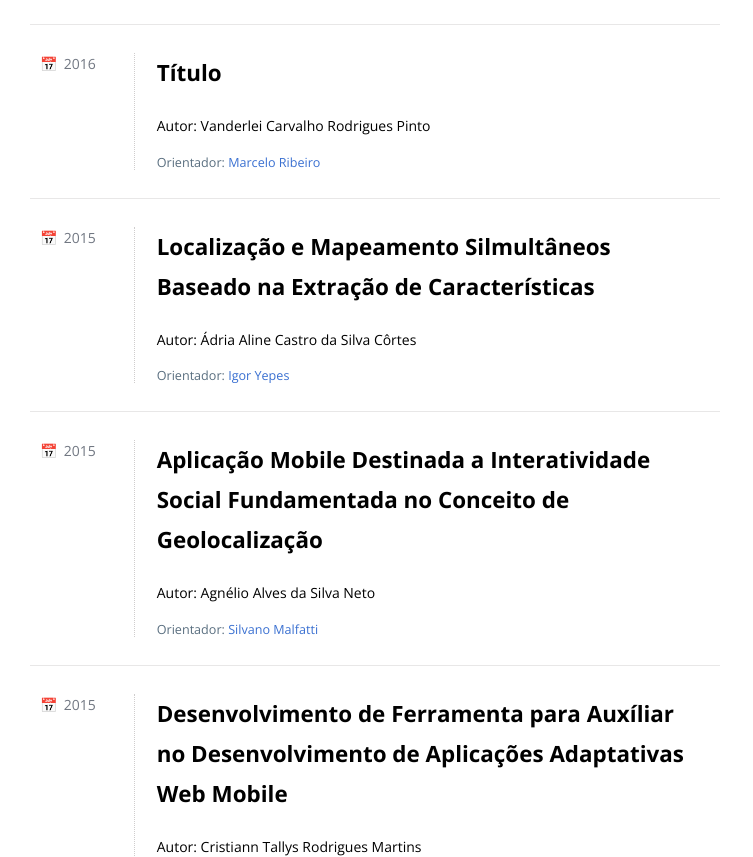
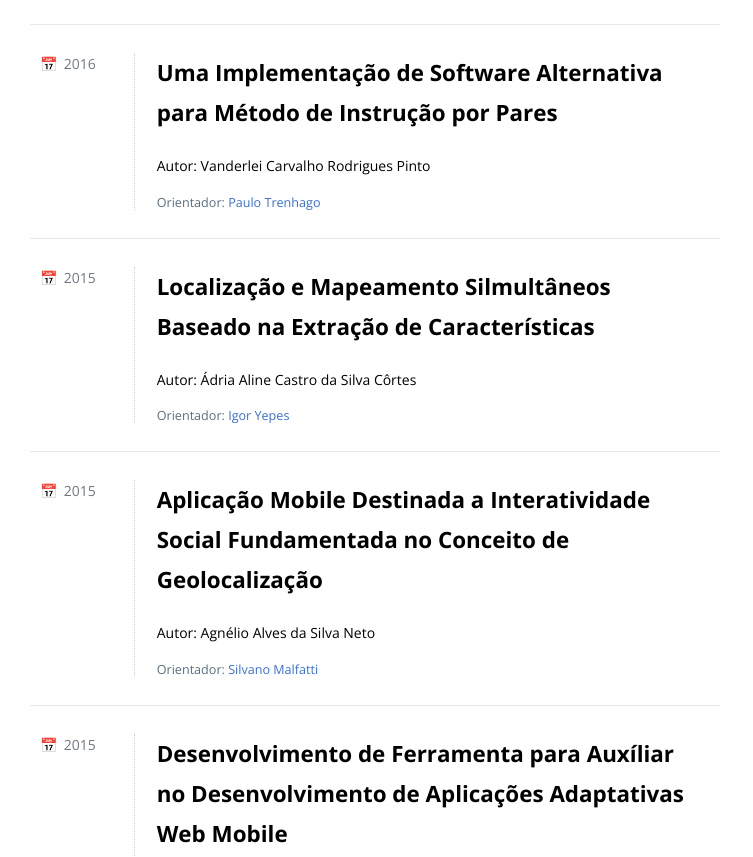
Before and after one commit to siunitins/siunitins.github.io, a plain HTML site: page repositorio/index.html in a window 1280 px wide. Shown: the part 5376-6233 px from the top of the page, without its empty margins (0-753 px from the left). Drawn offline with nearby package versions, Linux system fonts and the light colour scheme.

Commit message:
add tcc Vanderlei

```diff
--- a/repositorio/index.html
+++ b/repositorio/index.html
@@ -673,11 +673,11 @@
 										<div class="span10 tileContent">
 											<div class="tileHeader">
 												<h2>
-													<a href="http://pdf" target="_blank">Título</a>
+													<a href="./tcc/tcc_2016_vanderlei_carvalho_rodrigues_pinto.pdf" target="_blank">Uma Implementação de Software Alternativa para Método de Instrução por Pares</a>
 												</h2>
 											</div><br>
 											<div class="description">Autor: Vanderlei Carvalho Rodrigues Pinto</div>
-											<div class="keywords">Orientador: <a href="http://lattes.cnpq.br/2802974416084494" target="_blank">Marcelo Ribeiro</a></div>
+											<div class="keywords">Orientador: <a href="http://lattes.cnpq.br/5059730666564752" target="_blank">Paulo Trenhago</a></div>
 										</div>
 										<div class="tileInfo span2">
 											<ul>
```
Also changed, not shown: 1 other file.
